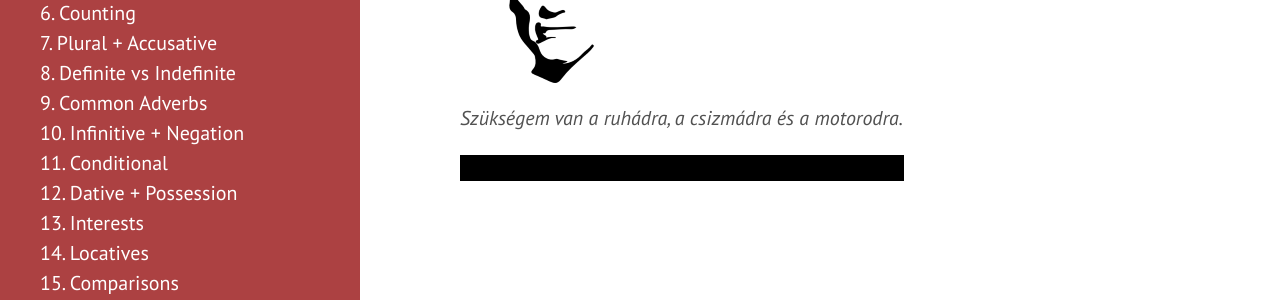
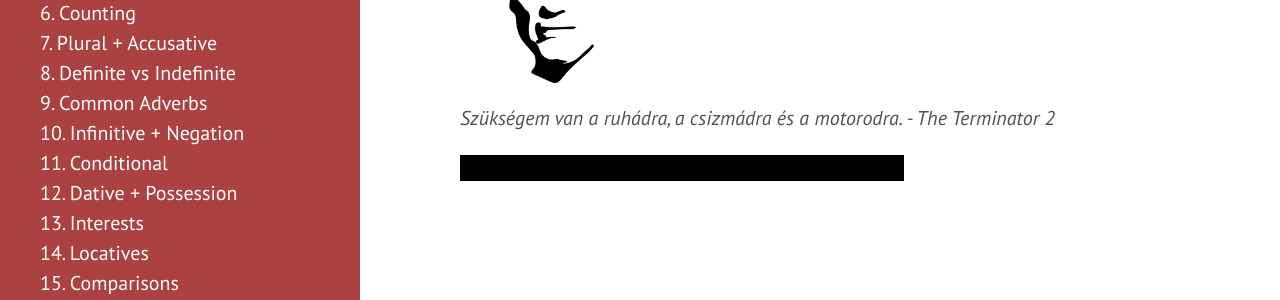
Before and after one commit to Magyartanulas/magyartanulas.github.io, a Jekyll site: the page built from expressing_need.md, in a window 1280 px wide and 900 px high, scrolled down 3352 px. Shown: the part 557-857 px from the top of the window. Built offline with Jekyll 4.4.1, drawn with Linux system fonts in a browser that asks for light colours; comment, search, counter and statistics services are not loaded.

Commit message:
Update expressing_need.md

```diff
--- a/expressing_need.md
+++ b/expressing_need.md
@@ -153,6 +153,6 @@ szükség[possession ending] van [something]-(ra/re)
 * Szedd össze, amire utazásodhoz szükséged van. - (Gather what you need for your journey.)
 
 ![arnold](https://magyartanulas.github.io/public/arnold.png)
-*Szükségem van a ruhádra, a csizmádra és a motorodra.*
+*Szükségem van a ruhádra, a csizmádra és a motorodra. - The Terminator 2*
 
 <span class="spoiler">I need your clothes, your boots and your motorcycle.</span>
```
